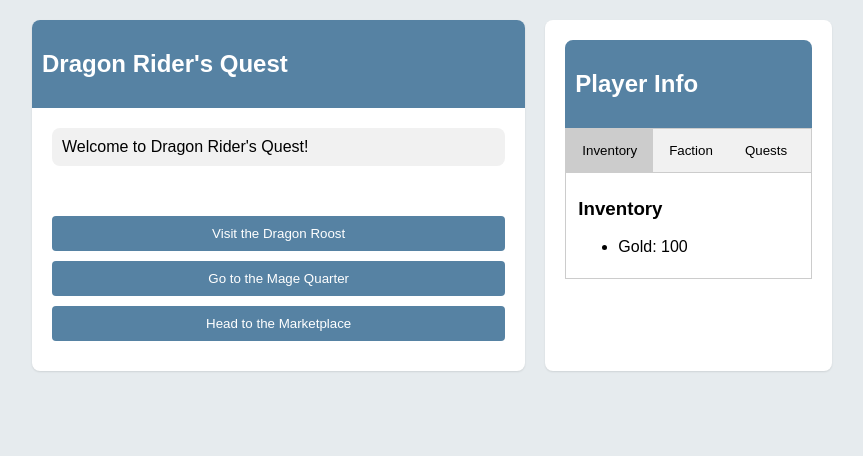
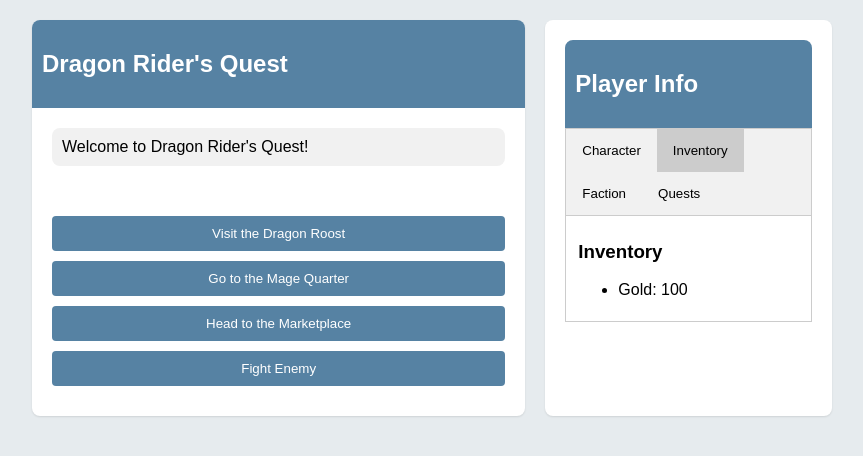
Before and after one commit to thoracle/ProtoVenture_mk2, a Flask app: page / in a window 1280 px wide. Shown: the top 456 px of the page, without its empty margins (208-1071 px from the left). Run offline with Flask 3, Linux system fonts and the light colour scheme.

Commit message:
Added combat
This updated `game.html` file includes the following changes:

1. Added a new "Character" tab to display character stats (level, exp, HP, attack, defense).
2. Updated the tab navigation to include the new "Character" tab.
3. Added a "Fight Enemy" button to the options form.
4. The character stats are now displayed in the Character tab, showing the player's current level, experience points, HP, attack, and defense values.

```diff
--- a/templates/game.html
+++ b/templates/game.html
@@ -105,6 +105,7 @@
                     {% for option in options %}
                         <button type="submit" name="choice" value="{{ option }}" class="option-btn">{{ option }}</button>
                     {% endfor %}
+                    <button type="submit" name="choice" value="Fight Enemy" class="option-btn">Fight Enemy</button>
                 </form>
             </div>
         </div>
@@ -113,9 +114,21 @@
                 <h2>Player Info</h2>
             </div>
             <div class="tab">
+                <button class="tablinks" onclick="openTab(event, 'Character')">Character</button>
                 <button class="tablinks" onclick="openTab(event, 'Inventory')">Inventory</button>
                 <button class="tablinks" onclick="openTab(event, 'Faction')">Faction</button>
                 <button class="tablinks" onclick="openTab(event, 'Quests')">Quests</button>
+            </div>
+
+            <div id="Character" class="tabcontent">
+                <h3>Character Stats</h3>
+                <ul>
+                    <li>Level: {{ game_state.level }}</li>
+                    <li>EXP: {{ game_state.exp }}/{{ game_state.exp_to_next_level() }}</li>
+                    <li>HP: {{ game_state.current_hp }}/{{ game_state.max_hp }}</li>
+                    <li>Attack: {{ game_state.attack }}</li>
+                    <li>Defense: {{ game_state.defense }}</li>
+                </ul>
             </div>
 
             <div id="Inventory" class="tabcontent">
```
